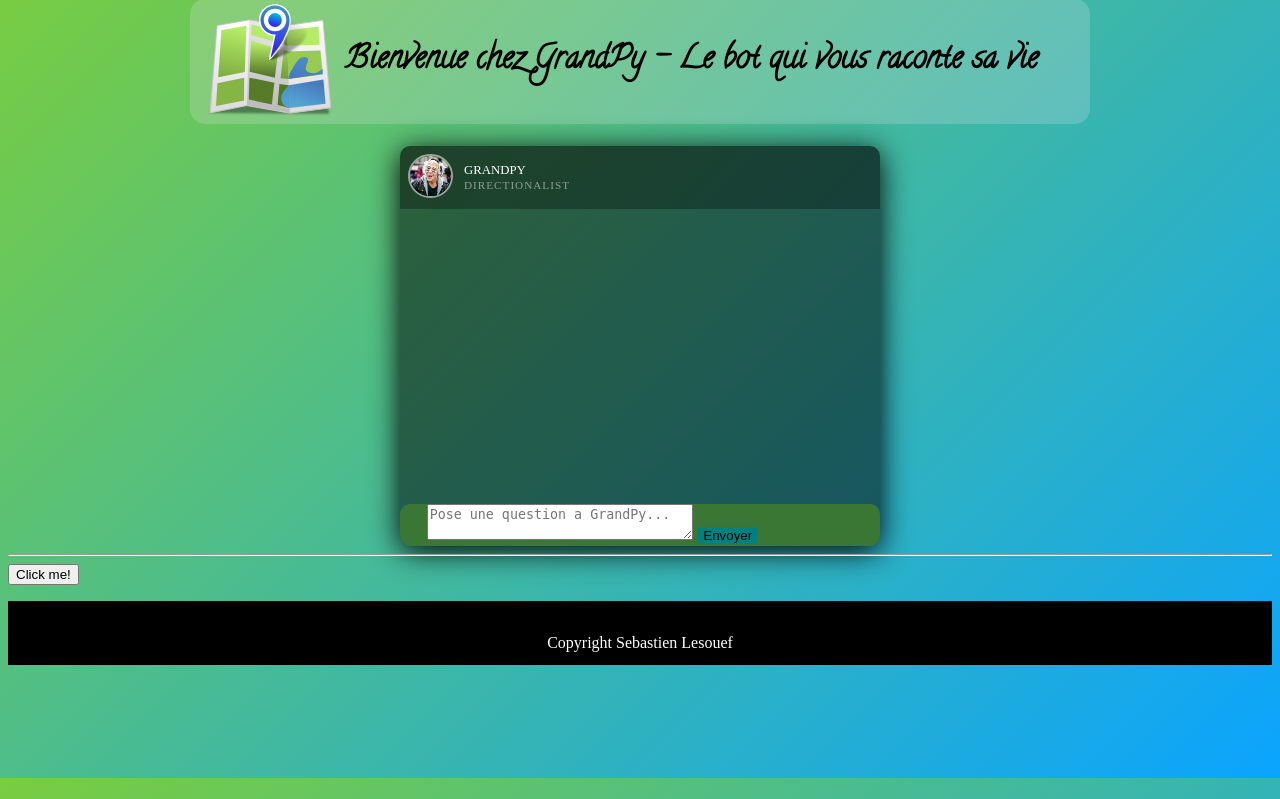
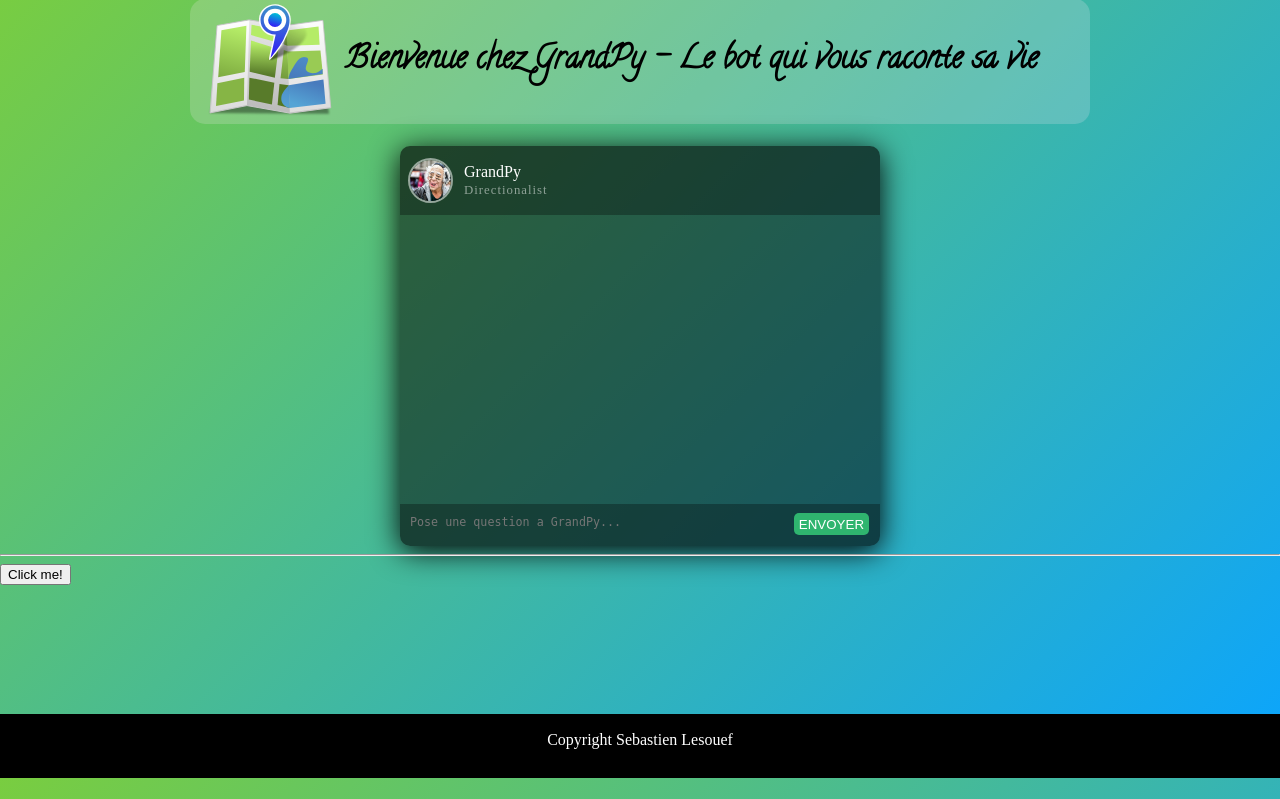
Before and after one commit to slesouef/FactMap, a Flask app: page / in a window 1280 px wide. Shown: the part 22-821 px from the top of the page. Run offline with Flask 2, Linux system fonts and the light colour scheme.

Commit message:
added style for input area and send button

```diff
--- a/bot/static/css/style.css
+++ b/bot/static/css/style.css
@@ -23,6 +23,7 @@ body{
     background-size: cover;
     line-height: 1.3;
     overflow: hidden;
+    margin: 0;
 }
 
 header{
@@ -65,27 +66,27 @@ header > h1{
     z-index: 2;
     background: rgba(0, 0, 0, .3);
     color: #fff;
-    text-transform: uppercase;
+    text-transform: capitalize;
     text-align: left;
     padding: 1em 1em 1em 4em;
 }
 .chat-title > h1, h2{
     font-weight: normal;
-    font-size: .8em;
+    font-size: 1em;
     margin: 0;
     padding: 0;
 }
 
 .chat-title > h2{
     color: rgba(255, 255, 255, .5);
-    font-size: .7em;
+    font-size: .8em;
     letter-spacing: 1px;
 }
 
 .avatar{
     position: absolute;
     z-index: 1;
-    top: .5em;
+    top: .8em;
     left: .5em;
     width: 2.8em;
     height: 2.8em;
@@ -97,14 +98,9 @@ header > h1{
 }
 
 .avatar > img{
-    width: 100%;
+    width: 117%;
     height: auto;
 
-}
-
-.message-box{
-    background-color: #3A7734;
-    border-radius: 10px;
 }
 
 .messages{
@@ -112,24 +108,52 @@ header > h1{
     border-radius: 10px;
 }
 
-.message-input{
-    margin-left: 2em;
-    min-width: 20em;
+.message-box{
+    flex: 0 1 40px;
+    background: rgba(0, 0, 0, .3);
+    width: 100%;
+    padding: .5em;
+    position: relative;
 }
 
+.message-input{
+    background: none;
+    border: none;
+    outline: none!important;
+    resize: none;
+    width: 32em;
+    font-size: .9em;
+    padding-top: .3em;
+    height: 1.7em;
+    margin: 0;
+    color: rgba(255, 255, 255, .7);
+}
+
+textarea::-webkit-scrollbar{
+      display: none;
+}
 .message-submit{
+    position: absolute;
+    top: .7em;
+    right: .8em;
+    color: #fff;
+    background: rgba(51, 196, 117, 0.89);
     border-radius: 5px;
-    background-color: teal;
-    border-width: 0;
+    border: none;
+    outline: none!important;
+    text-transform: uppercase;
+    padding: .25em .4em;
 }
 
 footer{
+    position: absolute;
+    bottom: 0;
     background-color: black;
     text-align: center;
     min-height: 4em;
+    width: 100%;
 }
 
 footer p{
     color: white;
-    padding-top: 2em;
 }
```
